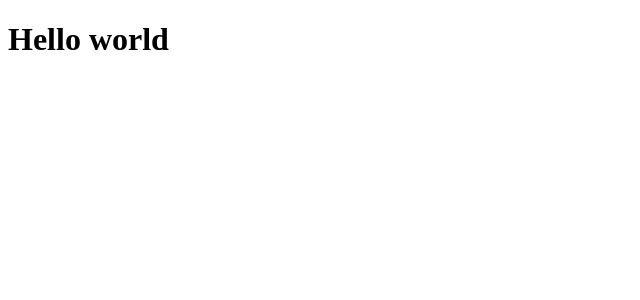
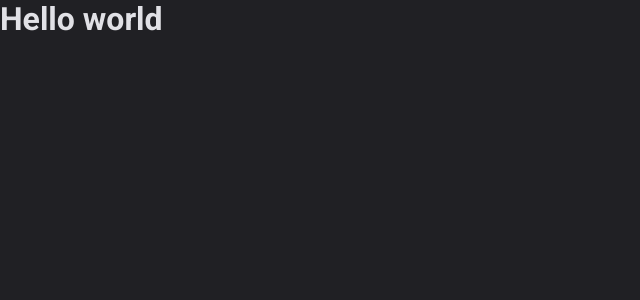
Before and after one commit to eidynho/03-dt-money, a React (Vite) app: page / in a window 1280 px wide. Shown: the top 300 px of the page, without its empty margins (0-640 px from the left). Built offline with nearby package versions, Linux system fonts and the light colour scheme.

Commit message:
new: styled-components theme, global styles and font config

```diff
--- a/index.html
+++ b/index.html
@@ -2,8 +2,14 @@
 <html lang="en">
   <head>
     <meta charset="UTF-8" />
-    <link rel="icon" type="image/svg+xml" href="/vite.svg" />
+
+    <link rel="preconnect" href="https://fonts.googleapis.com" />
+    <link rel="preconnect" href="https://fonts.gstatic.com" crossorigin />
+
     <meta name="viewport" content="width=device-width, initial-scale=1.0" />
+
+    <link href="https://fonts.googleapis.com/css2?family=Roboto:wght@400;700&display=swap" rel="stylesheet" />
+
     <title>DT Money</title>
   </head>
   <body>
--- a/package.json
+++ b/package.json
@@ -11,11 +11,13 @@
   },
   "dependencies": {
     "react": "^18.2.0",
-    "react-dom": "^18.2.0"
+    "react-dom": "^18.2.0",
+    "styled-components": "^5.3.8"
   },
   "devDependencies": {
     "@types/react": "^18.0.27",
     "@types/react-dom": "^18.0.10",
+    "@types/styled-components": "^5.1.26",
     "@typescript-eslint/eslint-plugin": "^5.0.0",
     "@typescript-eslint/parser": "^5.0.0",
     "@vitejs/plugin-react": "^3.1.0",
--- a/src/App.tsx
+++ b/src/App.tsx
@@ -1,3 +1,13 @@
+import { ThemeProvider } from "styled-components";
+import { GlobalStyle } from "./styles/global";
+import { defaultTheme } from "./styles/themes/default";
+
 export function App() {
-    return <h1>Hello world</h1>;
+    return (
+        <ThemeProvider theme={defaultTheme}>
+            <h1>Hello world</h1>
+
+            <GlobalStyle />
+        </ThemeProvider>
+    );
 }
--- /dev/null
+++ b/src/styles/global.ts
@@ -0,0 +1,24 @@
+import { createGlobalStyle } from "styled-components";
+
+export const GlobalStyle = createGlobalStyle`
+  * {
+    margin: 0;
+    padding: 0;
+    box-sizing: border-box;
+  }
+
+  :focus {
+    outline: 0;
+    box-shadow: 0 0 0 2px ${(props) => props.theme["green-500"]};
+  }
+
+  body {
+    background-color: ${(props) => props.theme["gray-800"]};
+    color: ${(props) => props.theme["gray-100"]};
+    -webkit-font-smoothing: antialiased;
+  }
+
+  body, input, textarea, button {
+    font: 400 1rem Roboto, sans-serif;
+  }
+`;
--- /dev/null
+++ b/src/styles/themes/default.ts
@@ -0,0 +1,20 @@
+export const defaultTheme = {
+    white: "#fff",
+
+    "gray-100": "#E1E1E6",
+    "gray-300": "#C4C4CC",
+    "gray-400": "#8D8D99",
+    "gray-500": "#7C7C8A",
+    "gray-600": "#323238",
+    "gray-700": "#29292E",
+    "gray-800": "#202024",
+    "gray-900": "#121214",
+
+    "green-300": "#00B37E",
+    "green-500": "#00875F",
+    "green-700": "#015F43",
+
+    "red-300": "#F75A68",
+    "red-500": "#AB222E",
+    "red-700": "#7A1921",
+} as const;
```
Also changed, not shown: src/@types/styled.d.ts (added, +9 -0 lines), 1 other file (tests, documents, lock files or other folders).
